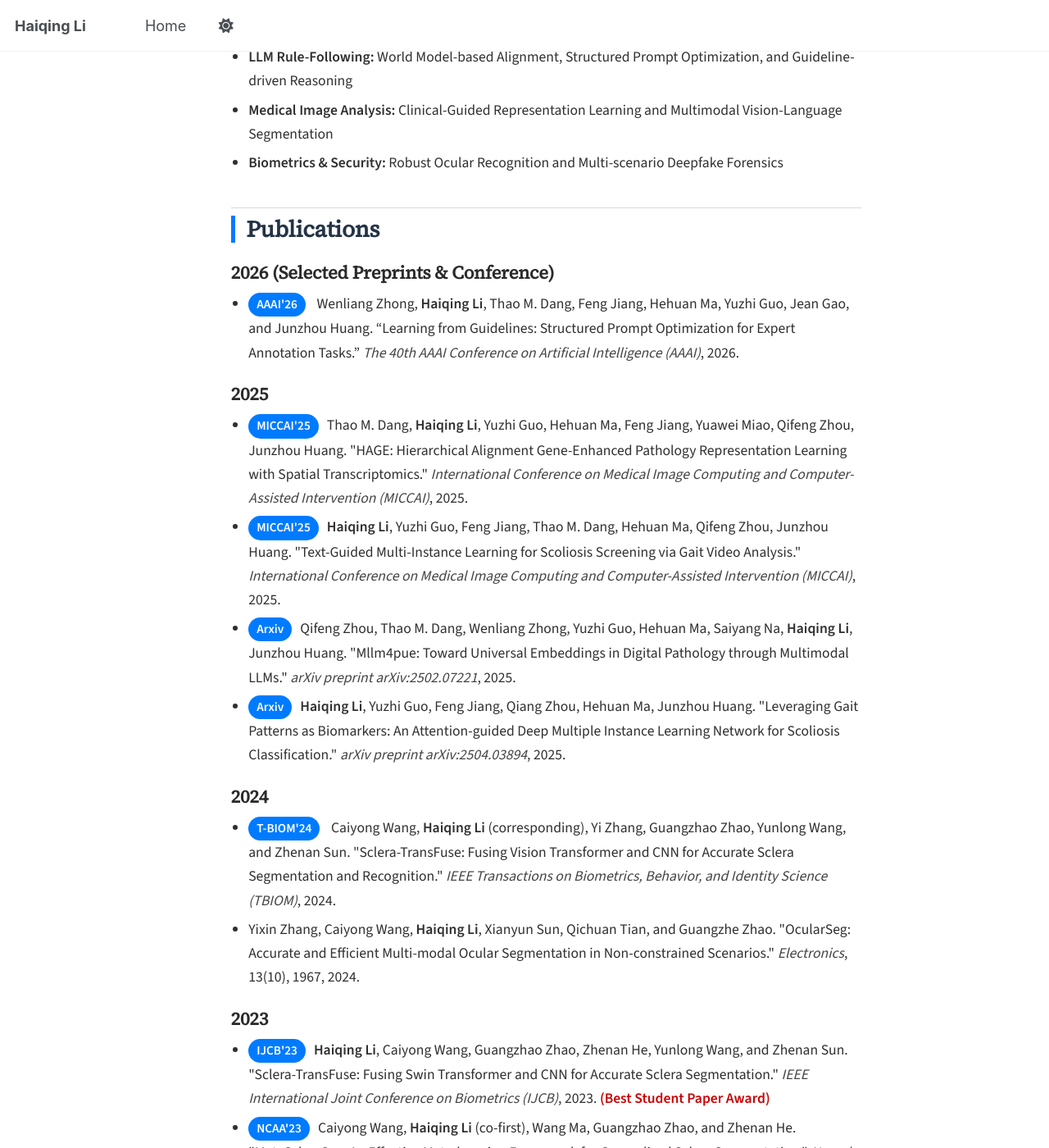
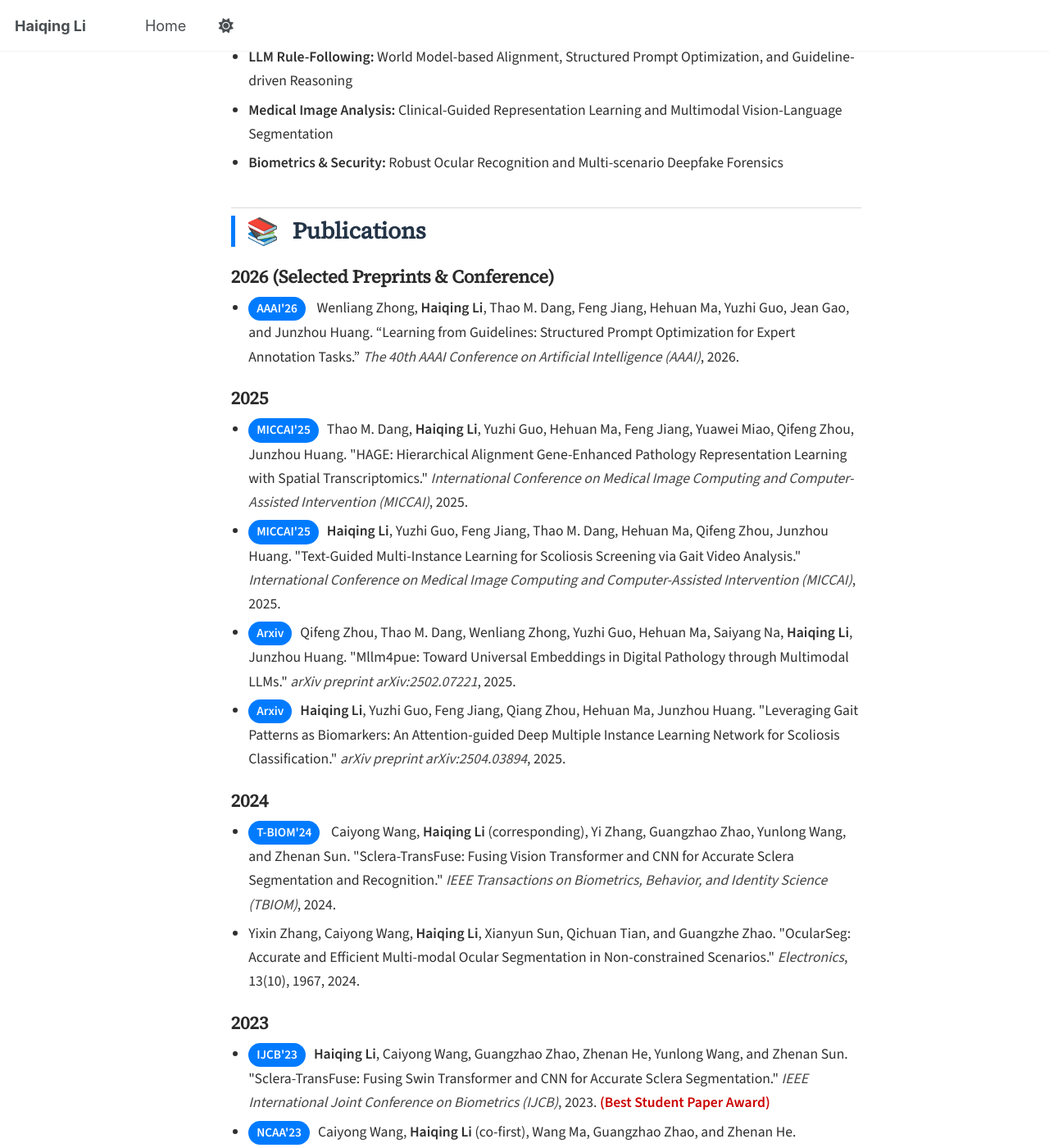
Before and after one commit to lhqqq/lhqqq.github.io, a Jekyll site: the page built from _pages/about.md, in a window 1280 px wide and 1400 px high, scrolled down 883 px. Shown: the whole window at 82% size. Built offline with Jekyll 4.4.1, drawn with Linux system fonts in a browser that asks for light colours; a script that is not in the unit is left out.

Commit message:
Update about.md

```diff
--- a/_pages/about.md
+++ b/_pages/about.md
@@ -98,10 +98,11 @@
 
   <!-- ===================== PUBLICATIONS ===================== -->
   <section id="publications" style="margin-top: 2.2rem;">
-    <h3 class="section-title"
-        style="font-size: 1.55rem; font-weight: 750; margin: 0 0 1rem 0; padding-left: 14px; border-left: 5px solid #007bff; color: #243447;">
-      Publications
-    </h3>
+    <h3 class="section-title" style="font-size: 1.55rem; font-weight: 750; margin: 0 0 1rem 0; padding-left: 14px; border-left: 5px solid #007bff; color: #243447;">
+  <span style="margin-right:10px; font-size:1.15em; vertical-align:-2px;">📚</span>
+  Publications
+</h3>
+
 
     <h4 style="font-size: 1.22rem; font-weight: 750; margin: 1.25rem 0 0.6rem 0; color: #2b2b2b;">
       2026 (Selected Preprints &amp; Conference)
@@ -298,10 +299,11 @@
 
   <!-- ===================== EXPERIENCE ===================== -->
   <section id="experience" style="margin-top: 2.2rem;">
-    <h3 class="section-title"
-        style="font-size: 1.55rem; font-weight: 750; margin: 0 0 1rem 0; padding-left: 14px; border-left: 5px solid #007bff; color: #243447;">
-      Research Experience
-    </h3>
+    <h3 class="section-title" style="font-size: 1.55rem; font-weight: 750; margin: 0 0 1rem 0; padding-left: 14px; border-left: 5px solid #007bff; color: #243447;">
+  <span style="margin-right:10px; font-size:1.15em; vertical-align:-2px;">💼</span>
+  Research Experience
+</h3>
+
 
     <div style="margin-bottom: 2rem;">
       <div style="display: flex; justify-content: space-between; align-items: baseline; gap: 1rem;">
@@ -356,10 +358,11 @@
 
   <!-- ===================== EDUCATION ===================== -->
   <section id="education" style="margin-top: 2.2rem;">
-    <h3 class="section-title"
-        style="font-size: 1.55rem; font-weight: 750; margin: 0 0 1rem 0; padding-left: 14px; border-left: 5px solid #007bff; color: #243447;">
-      Education
-    </h3>
+    <h3 class="section-title" style="font-size: 1.55rem; font-weight: 750; margin: 0 0 1rem 0; padding-left: 14px; border-left: 5px solid #007bff; color: #243447;">
+  <span style="margin-right:10px; font-size:1.15em; vertical-align:-2px;">🎓</span>
+  Education
+</h3>
+
 
     <ul style="margin: 0.6rem 0 0 0; padding-left: 1.2rem;">
       <li style="font-size: 0.98rem; line-height: 1.65; margin: 0.35rem 0; color: #2f2f2f;">
@@ -376,10 +379,11 @@
 
   <!-- ===================== TEACHING ===================== -->
   <section id="teaching" style="margin-top: 2.2rem;">
-    <h3 class="section-title"
-        style="font-size: 1.55rem; font-weight: 750; margin: 0 0 1rem 0; padding-left: 14px; border-left: 5px solid #007bff; color: #243447;">
-      Teaching Experience
-    </h3>
+    <h3 class="section-title" style="font-size: 1.55rem; font-weight: 750; margin: 0 0 1rem 0; padding-left: 14px; border-left: 5px solid #007bff; color: #243447;">
+  <span style="margin-right:10px; font-size:1.15em; vertical-align:-2px;">🧑‍🏫</span>
+  Teaching Experience
+</h3>
+
 
     <ul style="margin: 0.6rem 0 0 0; padding-left: 1.2rem;">
       <li style="font-size: 0.98rem; line-height: 1.65; margin: 0.35rem 0; color: #2f2f2f;">
@@ -399,10 +403,11 @@
 
   <!-- ===================== HONORS ===================== -->
   <section id="honors" style="margin-top: 2.2rem; margin-bottom: 2.5rem;">
-    <h3 class="section-title"
-        style="font-size: 1.55rem; font-weight: 750; margin: 0 0 1rem 0; padding-left: 14px; border-left: 5px solid #007bff; color: #243447;">
-      Honors &amp; Awards
-    </h3>
+    <h3 class="section-title" style="font-size: 1.55rem; font-weight: 750; margin: 0 0 1rem 0; padding-left: 14px; border-left: 5px solid #007bff; color: #243447;">
+  <span style="margin-right:10px; font-size:1.15em; vertical-align:-2px;">🏆</span>
+  Honors &amp; Awards
+</h3>
+
 
     <ul style="margin: 0.6rem 0 0 0; padding-left: 1.2rem;">
       <li style="font-size: 0.98rem; line-height: 1.65; margin: 0.35rem 0; color: #2f2f2f;">
```
Also changed, not shown: other parts of _pages/about.md (+1 -1 lines).
